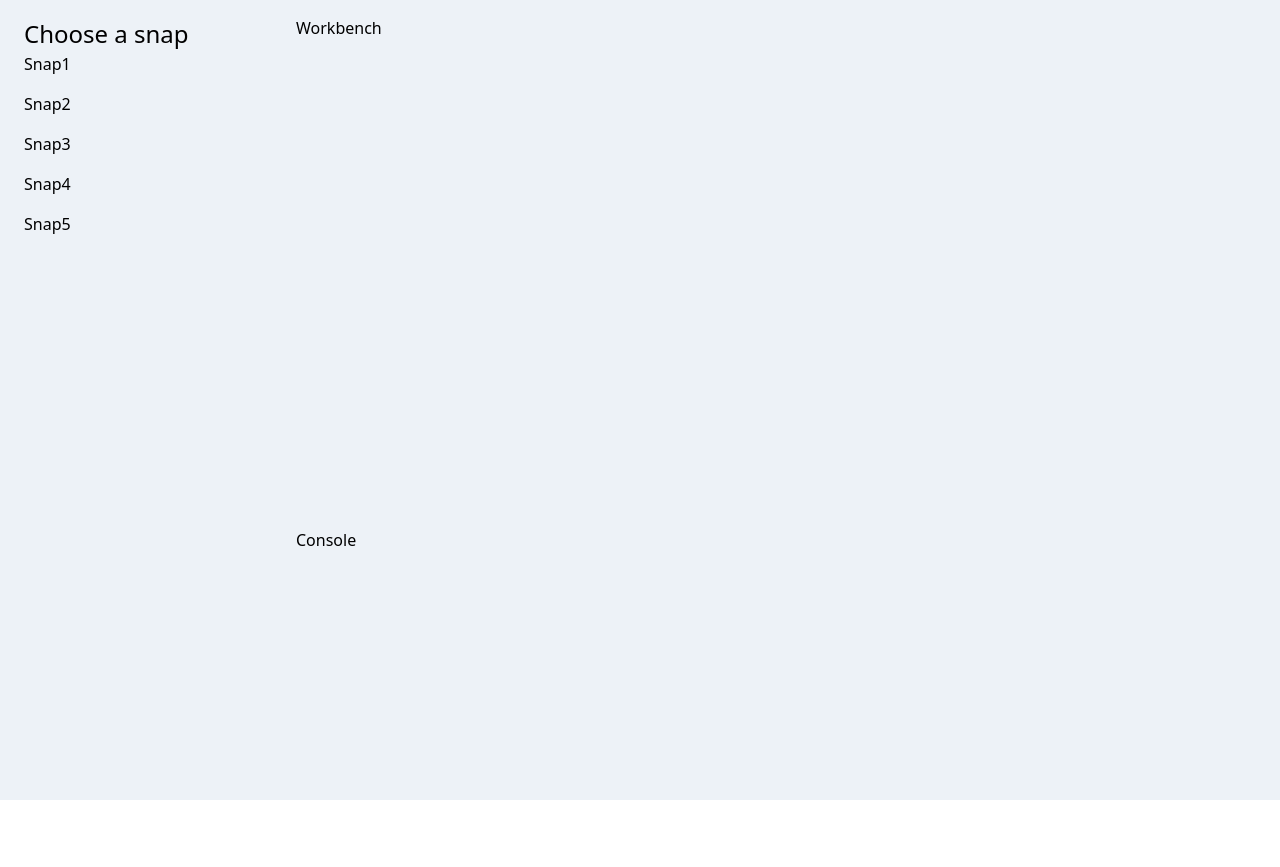
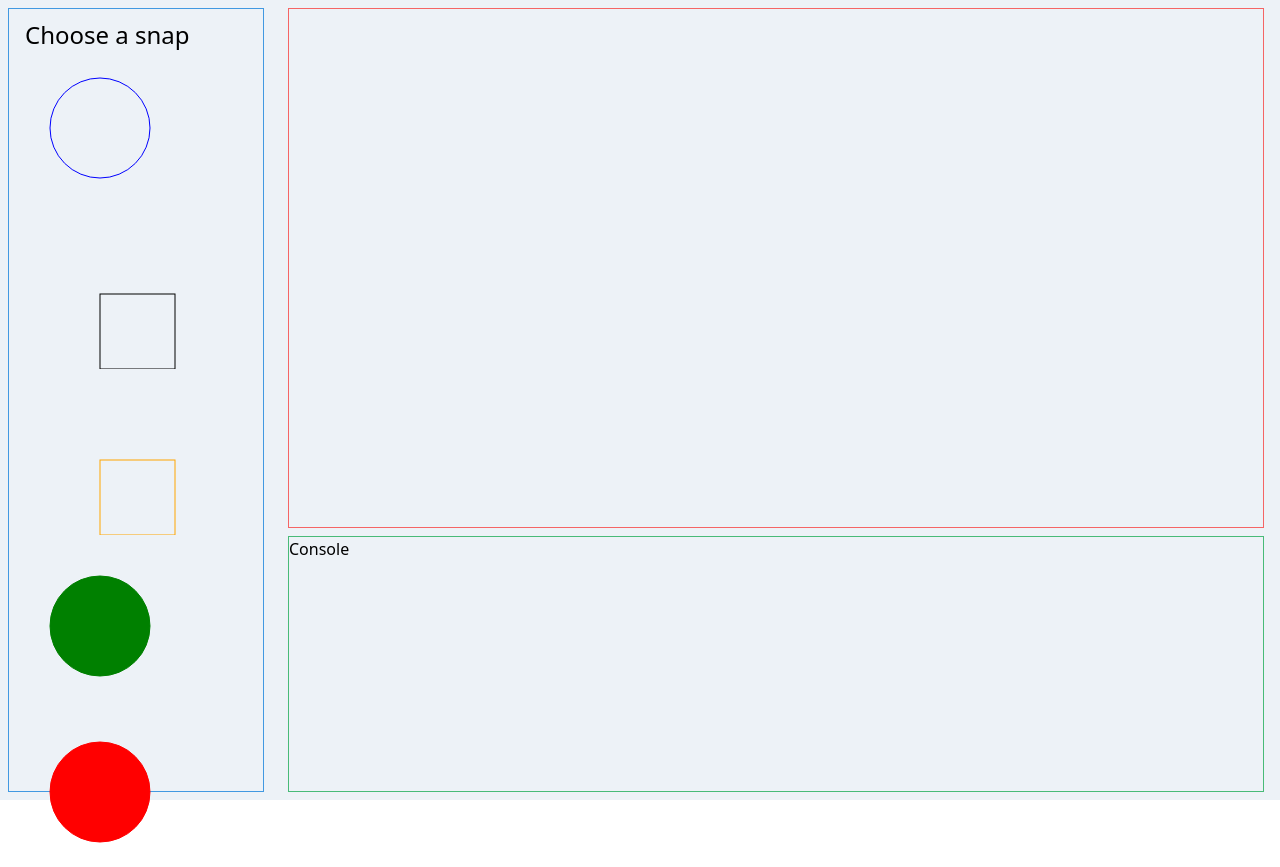
Before and after one commit to RyanZhu1024/d3research, a React (Vite) app in the folder workflow-bench/: page / in a window 1280 px wide. Before the commit the page ends 800 px from the top, so only its background shows below. Built offline with nearby package versions, Linux system fonts and the light colour scheme; what tailwindcss-transforms, tailwindcss-transitions would draw is missing.

Commit message:
add layouts

```diff
--- a/workflow-bench/package.json
+++ b/workflow-bench/package.json
@@ -12,6 +12,7 @@
     "build": "parcel build src/index.html"
   },
   "dependencies": {
+    "d3": "^5.15.0",
     "react": "^16.13.0",
     "react-dom": "^16.13.0",
     "tailwindcss": "^1.2.0",
--- a/workflow-bench/src/App.js
+++ b/workflow-bench/src/App.js
@@ -9,10 +9,10 @@ class App extends React.Component {
   render() {
     return (
       <div className="flex flex-row bg-gray-200 h-screen">
-        <Nav className="w-64 px-4 py-2 m-2" />
-        <div className="flex flex-col px-4 py-2 m-2">
-          <Workbench className="flex-1" />
-          <Console className="h-64 justify-end" />
+        <Nav className="w-64 px-4 py-2 m-2 border border-blue-500" />
+        <div className="flex flex-col px-4 py-2 flex-1">
+          <Workbench className="flex-1 mb-2 border border-red-500" />
+          <Console className="h-64 justify-end border border-green-500" />
         </div>
       </div>
     )
--- a/workflow-bench/src/components/Nav.js
+++ b/workflow-bench/src/components/Nav.js
@@ -1,25 +1,15 @@
 import React from 'react';
+import Node from './Node';
+import nodes from '../data/nodes';
 
 const Nav = ({ className }) => {
   return (
     <div className={className}>
       <h1 className="text-2xl">Choose a snap</h1>
       <div className="grid grid-rows-5 grid-flow-col gap-4">
-        <div>
-          Snap1
-        </div>
-        <div>
-          Snap2
-        </div>
-        <div>
-          Snap3
-        </div>
-        <div>
-          Snap4
-        </div>
-        <div>
-          Snap5
-        </div>
+        {
+          nodes.map(node => <Node key={node.name} node={node} />)
+        }
       </div>
     </div>
   )
--- a/workflow-bench/src/components/Node.js
+++ b/workflow-bench/src/components/Node.js
@@ -1,9 +1,21 @@
-import React from 'react'
+import React from 'react';
 
-const Node = () => {
+const shapesMap = {
+  reader: <circle r={50} cx={75} cy={75} stroke="blue" fill="none" />,
+  writer: <rect height={75} width={75} x={75} y={75} stroke="black" fill="none" />,
+  if: <rect height={75} width={75} x={75} y={75} stroke="orange" fill="none" />,
+  start: <circle r={50} cx={75} cy={75} stroke="green" fill="green" />,
+  end: <circle r={50} cx={75} cy={75} stroke="red" fill="red" />,
+}
+
+const Node = ({ node }) => {
   return (
     <div>
-
+      <svg width="100%">
+        {
+          shapesMap[node.type]
+        }
+      </svg>
     </div>
   )
 }
--- a/workflow-bench/src/components/Workbench.js
+++ b/workflow-bench/src/components/Workbench.js
@@ -1,9 +1,10 @@
-import React from 'react'
+import React, { useRef } from 'react';
 
 const Workbench = ({ className }) => {
+  const svgRef = useRef();
   return (
     <div className={className}>
-      Workbench
+      <svg ref={svgRef} className="w-full h-full"/>
     </div>
   )
 }
--- /dev/null
+++ b/workflow-bench/src/data/nodes.js
@@ -0,0 +1,22 @@
+export default [
+  {
+    name: 'Salesforce Reader',
+    type: 'reader',
+  },
+  {
+    name: 'AWS Writer',
+    type: 'writer',
+  },
+  {
+    name: 'IF Check',
+    type: 'if'
+  },
+  {
+    name: 'Starter',
+    type: 'start',
+  },
+  {
+    name: 'End',
+    type: 'end',
+  }
+]
```
Also changed, not shown: 1 other file (tests, documents, lock files or other folders).
